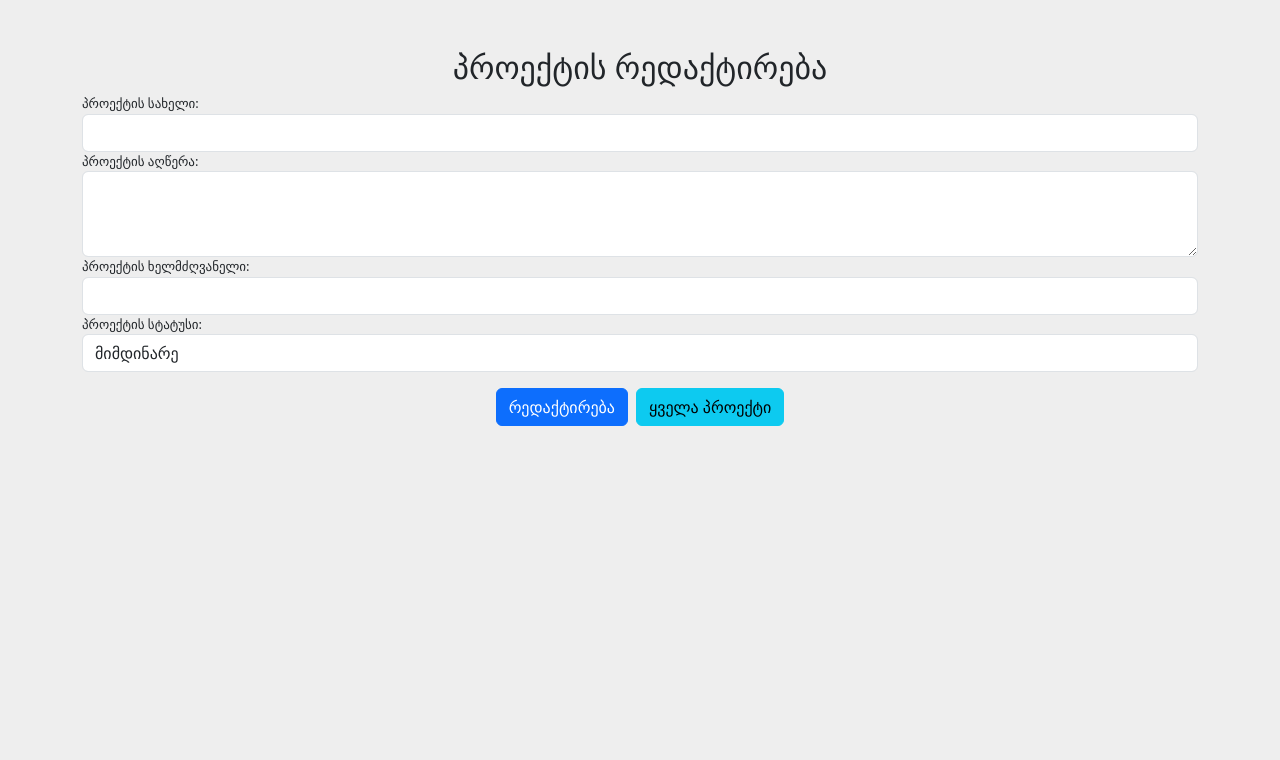
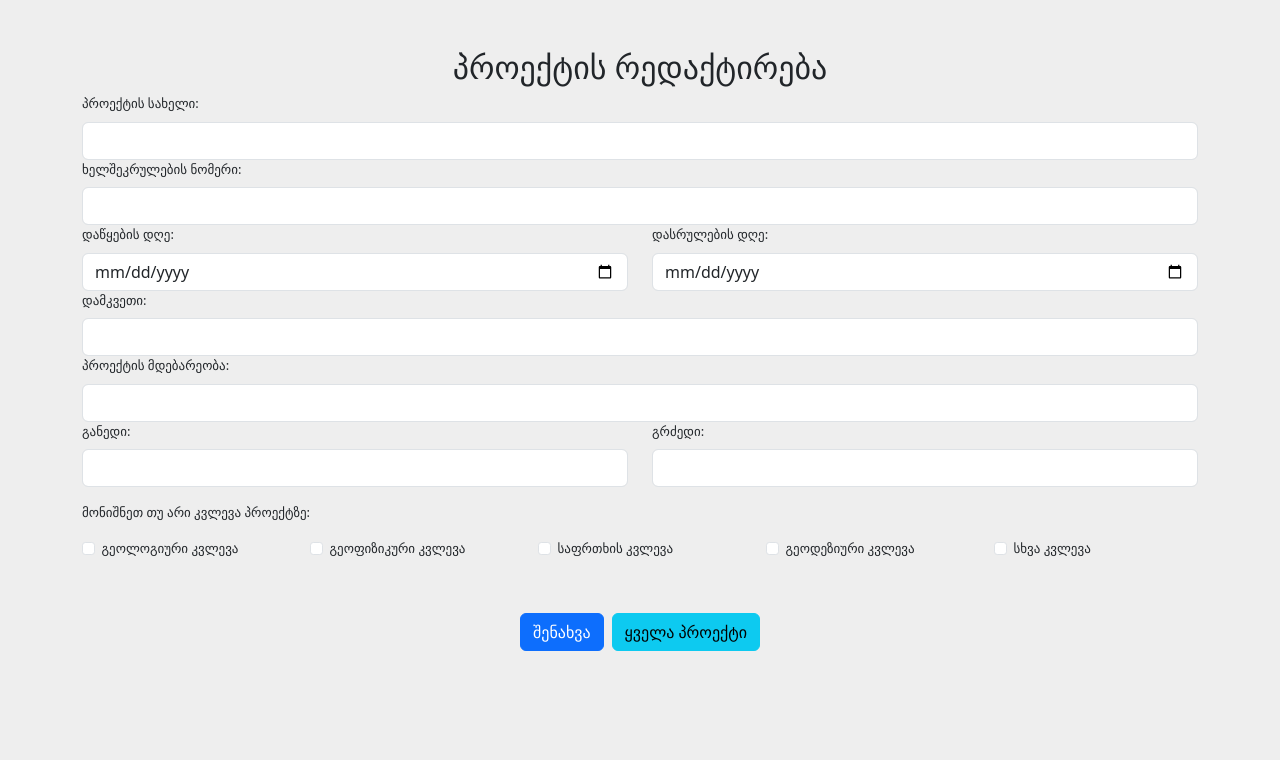
Before and after one commit to R-Grigala/GNSMC_Geophysics, a Flask app: page /edit_project/1 in a window 1280 px wide. Shown: the part 56-816 px from the top of the page. Run offline with Flask 3, Linux system fonts and the light colour scheme; some libraries are stand-ins or nearby versions.

Commit message:
add view_project and edit filter

```diff
--- a/src/api/nsmodels/projects.py
+++ b/src/api/nsmodels/projects.py
@@ -19,7 +19,7 @@ projects_model = projects_ns.model('Projects', {
     'geological_study': fields.Boolean(required=True, description='Geological study', example=True),
     'geophysical_study': fields.Boolean(required=True, description='Geophysical study', example=False),
     'hazard_study': fields.Boolean(required=True, description='Hazard study', example=True),
-    'geodetic_study': fields.Boolean(required=True, description='Geodetic study', example=True),
+    'geodetic_study': fields.Boolean(required=True, description='Geodetic study', example=False),
     'other_study': fields.Boolean(required=True, description='Other study', example=False),
     # 'geological': fields.List(fields.Nested(geological_model))
     # 'geophysical': fields.List(fields.Nested(geophysical_model))
--- a/src/models/geological.py
+++ b/src/models/geological.py
@@ -6,7 +6,7 @@ class Geological(db.Model, BaseModel):
 
     id = db.Column(db.Integer, primary_key=True)
 
-    project_id = db.Column(db.Integer, db.ForeignKey('projects.id'), nullable=False)
+    project_id = db.Column(db.Integer, db.ForeignKey('project.id'), nullable=False)
 
     geological_survey = db.Column(db.Boolean, nullable=False)
     objects_number = db.Column(db.Integer, nullable=False)
--- a/src/models/geophysical.py
+++ b/src/models/geophysical.py
@@ -6,7 +6,7 @@ class Geophysical(db.Model, BaseModel):
 
     id = db.Column(db.Integer, primary_key=True)
 
-    project_id = db.Column(db.Integer, db.ForeignKey('projects.id'), nullable=False)
+    project_id = db.Column(db.Integer, db.ForeignKey('project.id'), nullable=False)
 
     seismic_profiles = db.Column(db.Boolean, nullable=False)
     profiles_number = db.Column(db.Integer, nullable=False)
--- a/src/models/projects.py
+++ b/src/models/projects.py
@@ -2,7 +2,7 @@ from src.extensions import db
 from src.models.base import BaseModel
 
 class Projects(db.Model, BaseModel):
-    __tablename__ = "projects"
+    __tablename__ = "project"
 
     id = db.Column(db.Integer, primary_key=True)
     projects_name = db.Column(db.String, nullable=False)
--- a/src/templates/projects/edit_project.html
+++ b/src/templates/projects/edit_project.html
@@ -11,73 +11,138 @@
 
     <div id="projectId" data-project-id="{{ project_id }}"></div>
 
-    <form id="editProjectForm" method="POST">
+    <form class="row" id="projectForm">
+        <input type="hidden" id="projectId" name="id">
         <div class="form-group">
             <label for="projectName">პროექტის სახელი:</label>
-            <input type="text" class="form-control" id="projectName" name="project_name" required>
+            <input type="text" class="form-control mt-2" id="projectName" name="projects_name" required>
         </div>
         <div class="form-group">
-            <label for="projectDescription">პროექტის აღწერა:</label>
-            <textarea class="form-control" id="projectDescription" name="project_description" rows="3"></textarea>
+            <label for="contractNumber">ხელშეკრულების ნომერი:</label>
+            <input type="text" class="form-control mt-2" id="contractNumber" name="contract_number" required>
+        </div>
+        <div class="col">
+            <div class="form-group">
+                <label for="startTime">დაწყების დღე:</label>
+                <input type="date" class="form-control mt-2" id="startTime" name="start_time" required>
+            </div>
+        </div>
+        <div class="col">
+            <div class="form-group">
+                <label for="endTime">დასრულების დღე:</label>
+                <input type="date" class="form-control mt-2" id="endTime" name="end_time" required>
+            </div>
+        </div>
+
+        <div class="form-group">
+            <label for="contractor">დამკვეთი:</label>
+            <input type="text" class="form-control mt-2" id="contractor" name="contractor" required>
         </div>
         <div class="form-group">
-            <label for="projectManager">პროექტის ხელმძღვანელი:</label>
-            <input type="text" class="form-control" id="projectManager" name="project_manager">
+            <label for="projLocation">პროექტის მდებარეობა:</label>
+            <input type="text" class="form-control mt-2" id="projLocation" name="proj_location" required>
         </div>
-        <div class="form-group">
-            <label for="projectStatus">პროექტის სტატუსი:</label>
-            <select class="form-control" id="projectStatus" name="project_status">
-                <option value="0">მიმდინარე</option>
-                <option value="1">დასრულებული</option>
-            </select>
+        <div class="col form-group">
+            <label for="projLatitude">განედი:</label>
+            <input type="number" step="any" class="form-control mt-2" id="projLatitude" name="proj_latitude" required>
         </div>
-        <div class="d-flex justify-content-center align-items-center mt-3">
-            <button type="submit" class="btn btn-primary me-2">რედაქტირება</button>
+        <div class="col form-group mb-3">
+            <label for="projLongitude">გრძედი:</label>
+            <input type="number" step="any" class="form-control mt-2" id="projLongitude" name="proj_longitude" required>
+        </div>
+        <div>
+            <p>მონიშნეთ თუ არი კვლევა პროექტზე:</p>
+        </div>
+        <div class="col form-group">
+            <div class="form-check">
+                <input class="form-check-input" type="checkbox" id="geologicalStudy" name="geological_study">
+                <label class="form-check-label" for="geologicalStudy">გეოლოგიური კვლევა</label>
+            </div>
+        </div>
+        <div class="col form-group">
+            <div class="form-check">
+                <input class="form-check-input" type="checkbox" id="geophysicalStudy" name="geophysical_study">
+                <label class="form-check-label" for="geophysicalStudy">გეოფიზიკური კვლევა</label>
+            </div>
+        </div>
+        <div class="col form-group">
+            <div class="form-check">
+                <input class="form-check-input" type="checkbox" id="hazardStudy" name="hazard_study">
+                <label class="form-check-label" for="hazardStudy">საფრთხის კვლევა</label>
+            </div>
+        </div>
+        <div class="col form-group">
+            <div class="form-check">
+                <input class="form-check-input" type="checkbox" id="geodeticStudy" name="geodetic_study">
+                <label class="form-check-label" for="geodeticStudy">გეოდეზიური კვლევა</label>
+            </div>
+        </div>
+        <div class="col form-group">
+            <div class="form-check">
+                <input class="form-check-input" type="checkbox" id="otherStudy" name="other_study">
+                <label class="form-check-label" for="otherStudy">სხვა კვლევა</label>
+            </div>
+        </div>
+        <div class="d-flex justify-content-center align-items-center mt-5">
+            <button type="button" class="btn btn-primary me-2" onclick="updateProject()">შენახვა</button>
             <a class="btn btn-info" href="/projects">ყველა პროექტი</a>
         </div>
     </form>
-
     <script>
         document.addEventListener("DOMContentLoaded", () => {
             const projectIdElement = document.getElementById("projectId");
             const projectId = projectIdElement.getAttribute("data-project-id"); // Get project_id from data attribute
             const form = document.getElementById("editProjectForm");
 
-            fetch(`/api/station/${projectId}`)
+            fetch(`/api/project/${projectId}`)
                 .then(response => response.json())
                 .then(data => {
-                    document.getElementById("projectName").value = data.project_name;
-                    document.getElementById("projectDescription").value = data.project_desc;
-                    document.getElementById("projectManager").value = data.project_manager;
-                    document.getElementById("projectStatus").value = data.project_status;
+                    document.getElementById('projectId').value = data.id;
+                    document.getElementById('projectName').value = data.projects_name;
+                    document.getElementById('contractNumber').value = data.contract_number;
+                    document.getElementById('startTime').value = data.start_time;
+                    document.getElementById('endTime').value = data.end_time;
+                    document.getElementById('contractor').value = data.contractor;
+                    document.getElementById('projLocation').value = data.proj_location;
+                    document.getElementById('projLatitude').value = data.proj_latitude;
+                    document.getElementById('projLongitude').value = data.proj_longitude;
+
+                    document.getElementById('geologicalStudy').checked = data.geological_study;
+                    document.getElementById('geophysicalStudy').checked = data.geophysical_study;
+                    document.getElementById('hazardStudy').checked = data.hazard_study;
+                    document.getElementById('geodeticStudy').checked = data.geodetic_study;
+                    document.getElementById('otherStudy').checked = data.other_study;
                 })
-                .catch(error => console.error('Error fetching project data:', error));
+                .catch(error => console.error('Error:', error));
 
+            });
+            function updateProject() {
+                var projectId = document.getElementById("projectId").value;
+                var method = 'PUT';
+                var url = '/api/project/' + projectId;
 
-            form.addEventListener("submit", (event) => {
-                event.preventDefault();
+                var form = document.getElementById('projectForm');
+                var formData = new FormData(form);
 
-                const updatedProject = {
-                    project_name: form.project_name.value,
-                    project_desc: form.project_description.value,
-                    project_manager: form.project_manager.value,
-                    project_status: form.project_status.value,
-                };
+                // Convert checkbox values to boolean
+                formData.set('geological_study', document.getElementById('geologicalStudy').checked);
+                formData.set('geophysical_study', document.getElementById('geophysicalStudy').checked);
+                formData.set('hazard_study', document.getElementById('hazardStudy').checked);
+                formData.set('geodetic_study', document.getElementById('geodeticStudy').checked);
+                formData.set('other_study', document.getElementById('otherStudy').checked);
 
-                fetch(`/api/station/${projectId}`, {
-                    method: "PUT",
-                    headers: {
-                        "Content-Type": "application/json",
-                    },
-                    body: JSON.stringify(updatedProject),
+                console.log(formData)
+
+                fetch(url, {
+                    method: method,
+                    body: formData
                 })
                 .then(response => response.json())
                 .then(data => {
                     console.log('Success:', data);
-                    window.location.href = "/projects";
+                    window.location.href = '/projects';
                 })
-                .catch(error => console.error('Error updating project:', error));
-            });
-        });
+                .catch(error => console.error('Error:', error));
+            }
     </script>
 {% endblock %}
```
